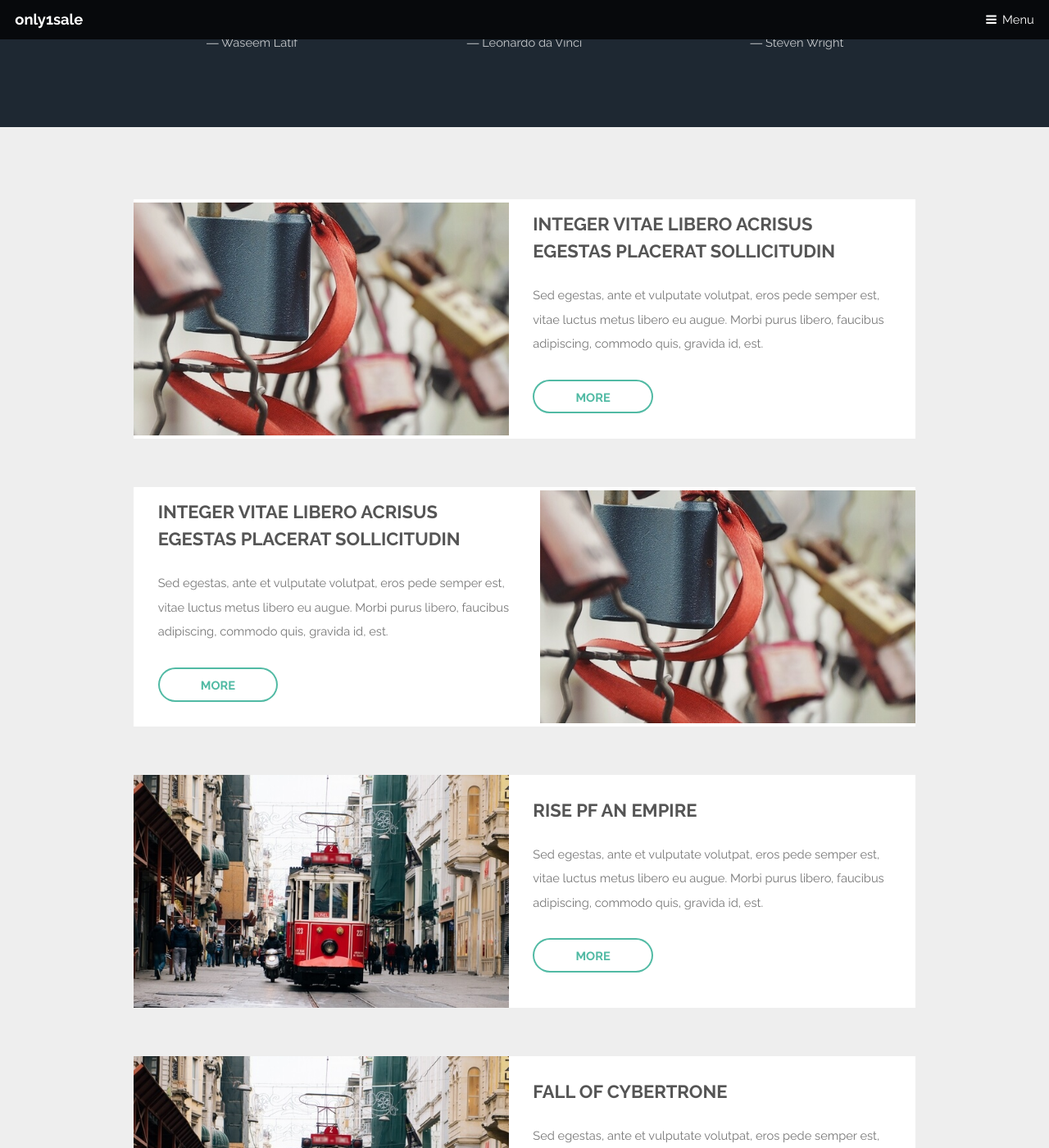
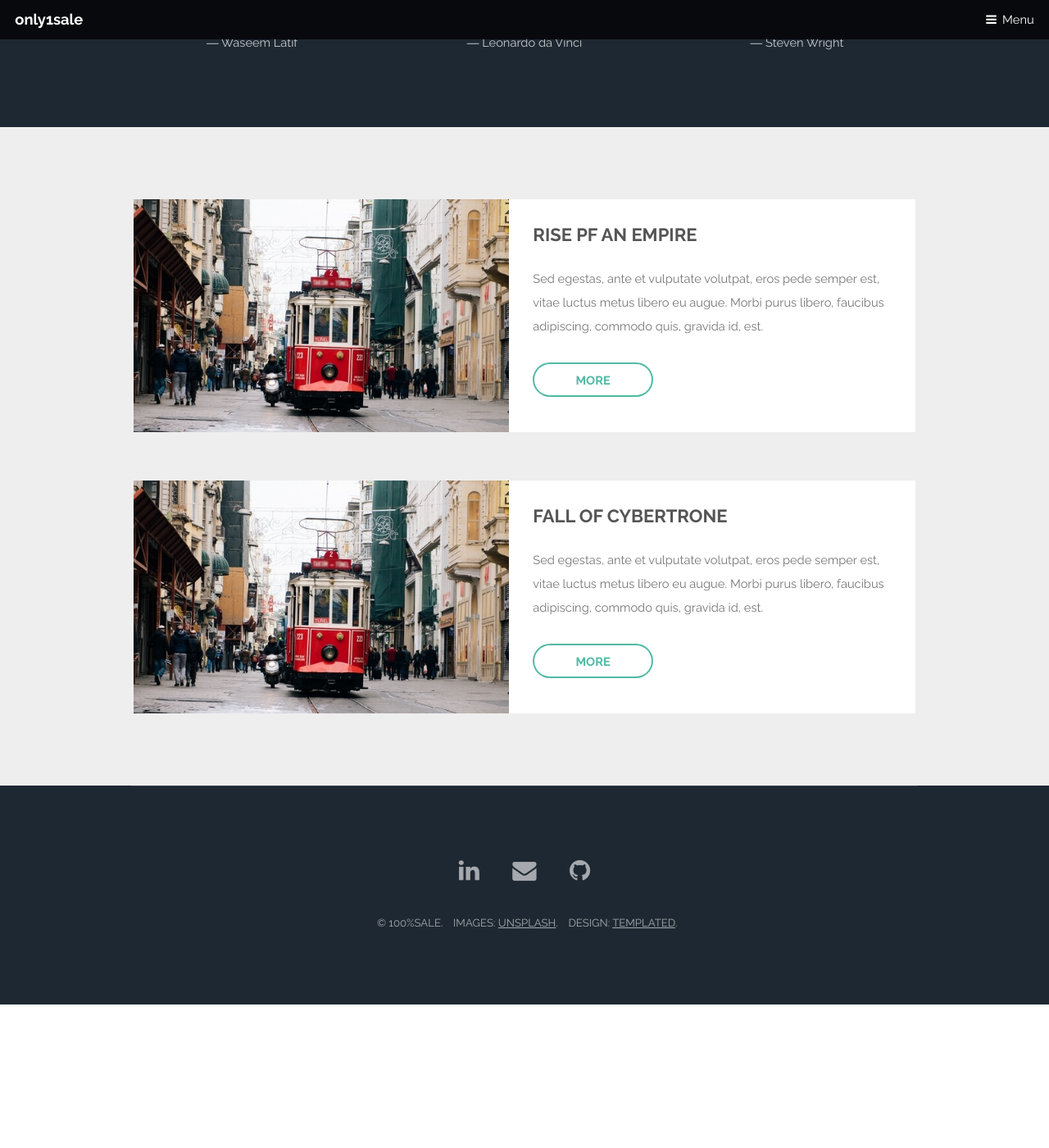
Before and after one commit to only1sale/blog, a Jekyll site: the page built from index.html, in a window 1280 px wide and 1400 px high, scrolled down 923 px. Shown: the whole window at 82% size. Built offline with Jekyll 4.4.1, drawn with Linux system fonts in a browser that asks for light colours; after the commit the page ends 2148 px from its top, so only the background shows below that; some of the changed text lies outside the part shown.

Commit message:
Changed fb link with github

```diff
--- a/_includes/banner.html
+++ b/_includes/banner.html
@@ -4,6 +4,6 @@
 		<h2>There can be</h2>
 		<p>only1sale</p>
 		<ul class="actions">
-			<li><a href="#" class="button big special">Learn More</a></li>
+			<li><a href="{{site.baseurl}}/about" class="button big special">Learn More</a></li>
 		</ul>
 	</section>
--- a/_includes/footer.html
+++ b/_includes/footer.html
@@ -8,8 +8,8 @@
         <li><a href="mailto:only1sale@gmail.com" class="icon fa-envelope">
           <span class="label">Mail</span>
         </a></li>
-        <li><a href="https://www.facebook.com/aleksandar.minja" class="icon fa-facebook">
-          <span class="label">Facebook</span>
+        <li><a href="https://github.com/only1sale" class="icon fa-github">
+          <span class="label">GitHub</span>
         </a></li>
         <!--<li><a href="#" class="icon fa-google-plus">
           <span class="label">Google Plus</span>
--- a/_includes/post_info.html
+++ b/_includes/post_info.html
@@ -1,11 +1,11 @@
-<article class="feature {{include.position}}">
+<article class="feature {{include.post}}">
   <span class="image"><img src="{{site.baseurl}}/images/pic01.jpg" alt="" /></span>
   <div class="content">
-    <h2>Integer vitae libero acrisus egestas placerat  sollicitudin</h2>
-    <p>Sed egestas, ante et vulputate volutpat, eros pede semper est, vitae luctus metus libero eu augue. Morbi purus libero, faucibus adipiscing, commodo quis, gravida id, est.</p>
+    <h2>{{post.title}}</h2>
+    <p>{{post.meta}}</p>
     <ul class="actions">
       <li>
-        <a href="#" class="button alt">More</a>
+        <a href="{{site.baseurl}}{{post.url}}" class="button alt">More</a>
       </li>
     </ul>
   </div>
--- a/index.html
+++ b/index.html
@@ -34,10 +34,11 @@ layout: default
 		<!-- One -->
 			<section id="one" class="wrapper style1">
 				<div class="inner">
-					{% include post_info.html position = 'left'%}
-					{% include post_info.html position = 'right'%}
+				<!--	{% include post_info.html position = 'left'%}
+					{% include post_info.html position = 'right'%} -->
 
-					{% for post in site.posts limit:4 %}
+					{% for post in site.categories.news limit:2 %}
+					<!--{% include post_info.html post = pp %}-->
 					<article class="feature left">
 					  <span class="image"><img src="{{site.baseurl}}/images/pic02.jpg" alt="" /></span>
 					  <div class="content">
```
Also changed, not shown: README.md, _posts/news/2016-09-16-fall-of-empire.md (renamed from _posts/2016-09-16-fall-of-empire.md), _posts/news/2016-09-17-young-blood.md (renamed from _posts/2016-09-17-young-blood.md), _posts/news/2016-09-18-fall-of-cybertrone.md (renamed from _posts/2016-09-18-fall-of-cybertrone.md), _posts/news/2016-09-19-rise-of-empire.md (renamed from _posts/2016-09-19-rise-of-empire.md).
